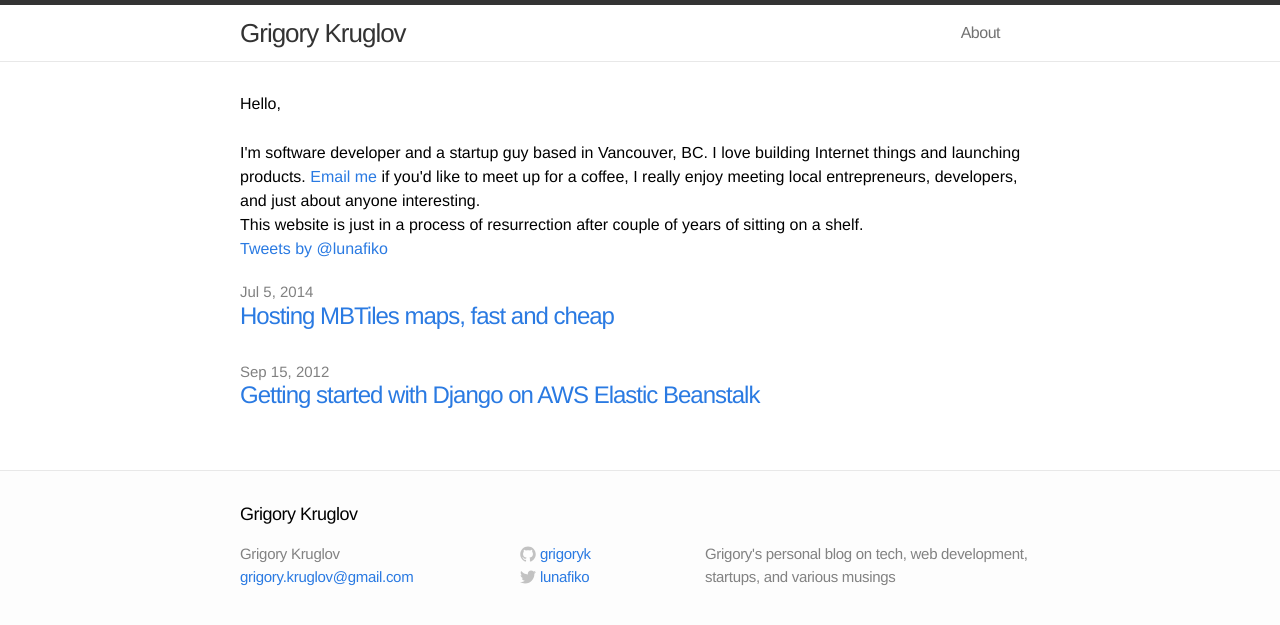
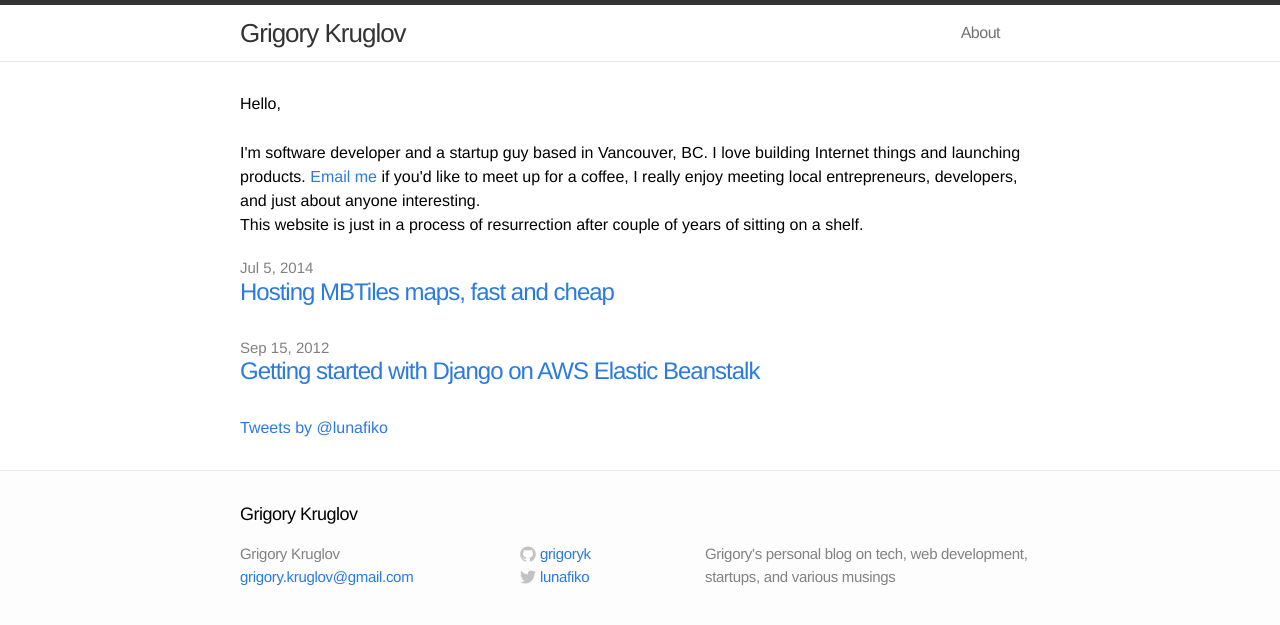
Before and after one commit to grigoryk/grigoryk.github.io, a Jekyll site: the page built from index.html, in a window 1280 px wide. Shown: the top 625 px of the page. Built offline with Jekyll 4.4.1, drawn with Linux system fonts in a browser that asks for light colours; comment, search, counter and statistics services are not loaded.

Commit message:
Move twitter feed below post list

```diff
--- a/index.html
+++ b/index.html
@@ -9,9 +9,6 @@ layout: default
 
   <p>This website is just in a process of resurrection after couple of years of sitting on a shelf.</p>
 
-  <a class="twitter-timeline" href="https://twitter.com/lunafiko" data-widget-id="509431824074829824">Tweets by @lunafiko</a>
-  <script>!function(d,s,id){var js,fjs=d.getElementsByTagName(s)[0],p=/^http:/.test(d.location)?'http':'https';if(!d.getElementById(id)){js=d.createElement(s);js.id=id;js.src=p+"://platform.twitter.com/widgets.js";fjs.parentNode.insertBefore(js,fjs);}}(document,"script","twitter-wjs");</script>
-
   <ul class="posts" style="margin-top: 20px;">
     {% for post in site.posts %}
       <li>
@@ -20,4 +17,8 @@ layout: default
       </li>
     {% endfor %}
   </ul>
+
+  <a class="twitter-timeline" href="https://twitter.com/lunafiko" data-widget-id="509431824074829824">Tweets by @lunafiko</a>
+  <script>!function(d,s,id){var js,fjs=d.getElementsByTagName(s)[0],p=/^http:/.test(d.location)?'http':'https';if(!d.getElementById(id)){js=d.createElement(s);js.id=id;js.src=p+"://platform.twitter.com/widgets.js";fjs.parentNode.insertBefore(js,fjs);}}(document,"script","twitter-wjs");</script>
+
 </div>
```
